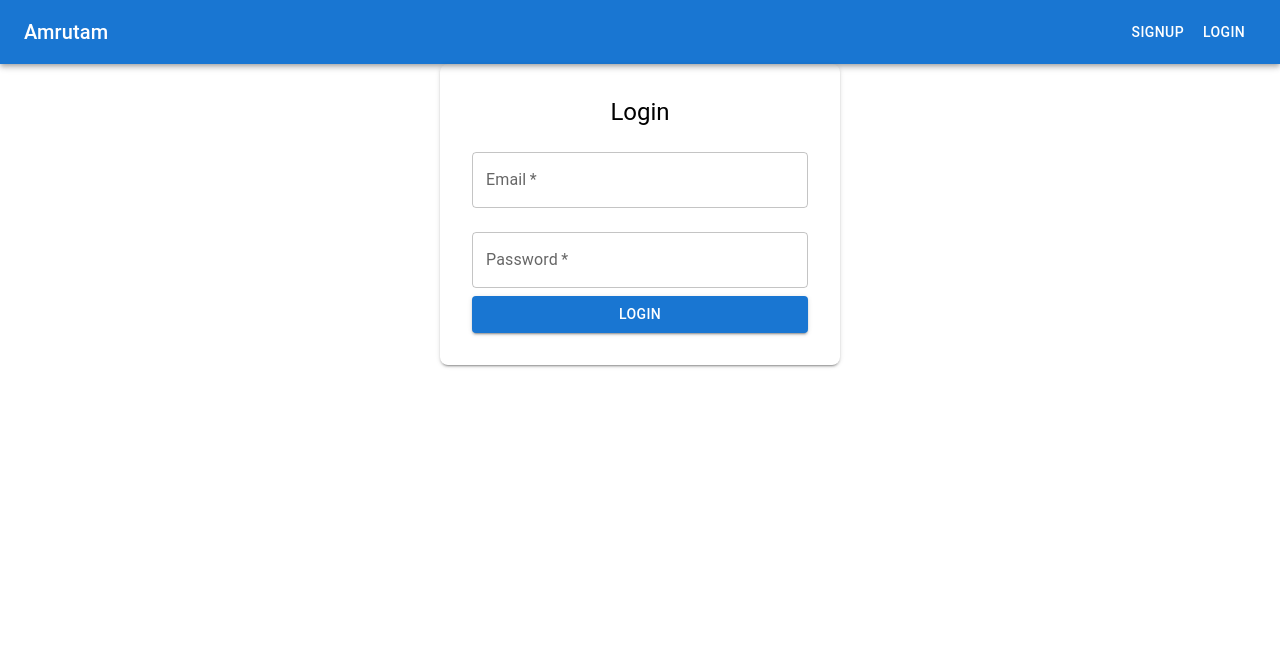
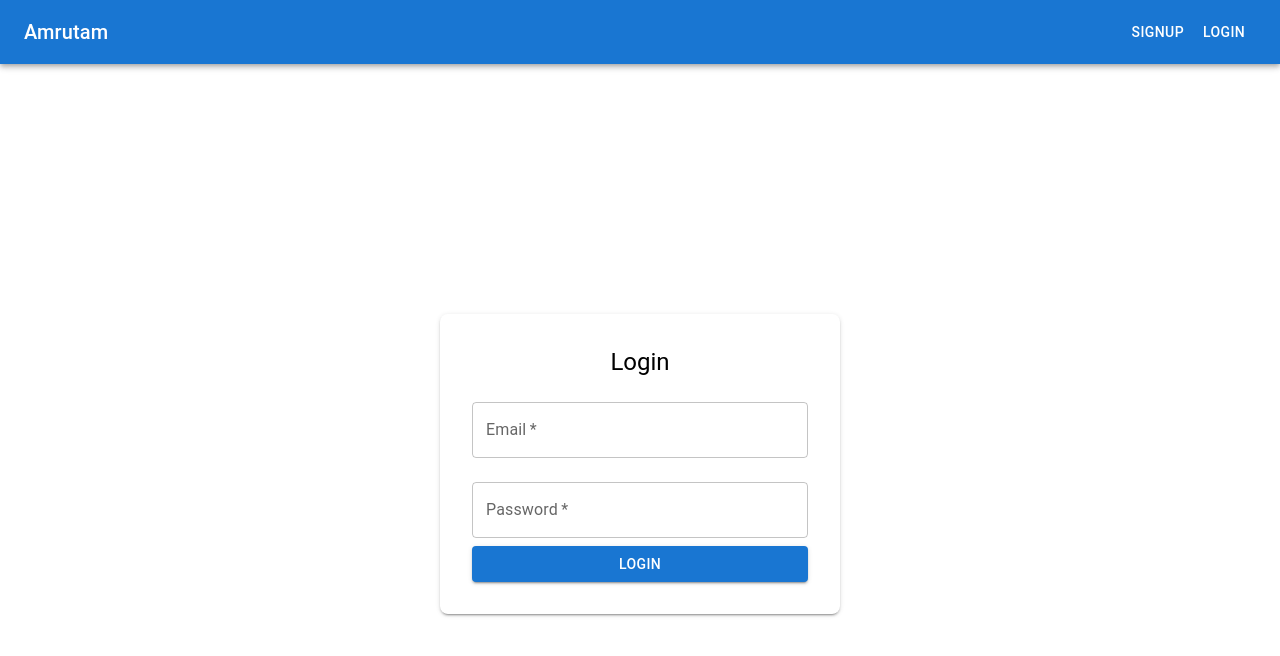
Before and after one commit to aakash-sharma25/amrutam, a React (Vite) app in the folder client/: page /login in a window 1280 px wide. Shown: the top 656 px of the page. Built offline with nearby package versions, Linux system fonts and the light colour scheme.

Commit message:
final code for development

```diff
--- a/client/src/components/Login.jsx
+++ b/client/src/components/Login.jsx
@@ -20,7 +20,7 @@ const Login = () => {
 
     try {
       const { data } = await axios.post("/api/v1/auth/login", formData);
-      console.log(data);
+      // console.log(data);
       localStorage.setItem("user-role", data?.role);
       localStorage.setItem("user-id", data?.id);
       if (data?.role === "patient") {
@@ -34,6 +34,15 @@ const Login = () => {
   };
 
   return (
+    <Box
+      sx={{
+        minHeight: "100vh",
+        minWidth: "100vw",
+        alignItems: "center",
+        justifyContent: "center",
+        display: "flex",
+      }}
+    >
       <Box
         component="form"
         onSubmit={handleSubmit}
@@ -72,6 +81,7 @@ const Login = () => {
           Login
         </Button>
       </Box>
+    </Box>
   );
 };
 
--- a/client/src/components/patient/BookAppointment.jsx
+++ b/client/src/components/patient/BookAppointment.jsx
@@ -32,7 +32,7 @@ const BookAppointment = () => {
       setDoctorData(response?.data?.doctor);
       setisDiscountApplicable(response?.data?.isFirstTime);
     } catch (error) {
-      console.error("Error fetching doctor details:", error);
+      console.log("Error fetching doctor details:", error);
     } finally {
       setLoading(false);
     }
--- a/client/src/components/patient/Dashboard.jsx
+++ b/client/src/components/patient/Dashboard.jsx
@@ -16,7 +16,7 @@ const Dashboard = () => {
         setAppointments(data?.appointments);
         setBalance(data?.balance);
       } catch (error) {
-        console.error("Error fetching data:", error);
+        console.log("Error fetching data:", error);
       }
     };
 
@@ -30,7 +30,7 @@ const Dashboard = () => {
       );
       setBalance(response.data.balance);
     } catch (error) {
-      console.error("Error adding balance:", error);
+      console.log("Error adding balance:", error);
     }
   };
 
--- a/client/src/components/patient/Home.jsx
+++ b/client/src/components/patient/Home.jsx
@@ -13,7 +13,7 @@ const Home = () => {
         const response = await axios.get("/api/v1/user/all-doctors");
         setDoctors(response?.data?.doctor);
       } catch (error) {
-        console.error("Error fetching doctors:", error);
+        console.log("Error fetching doctors:", error);
       }
     };
 
```
Lines whose indentation alone changed are shown as unchanged.
